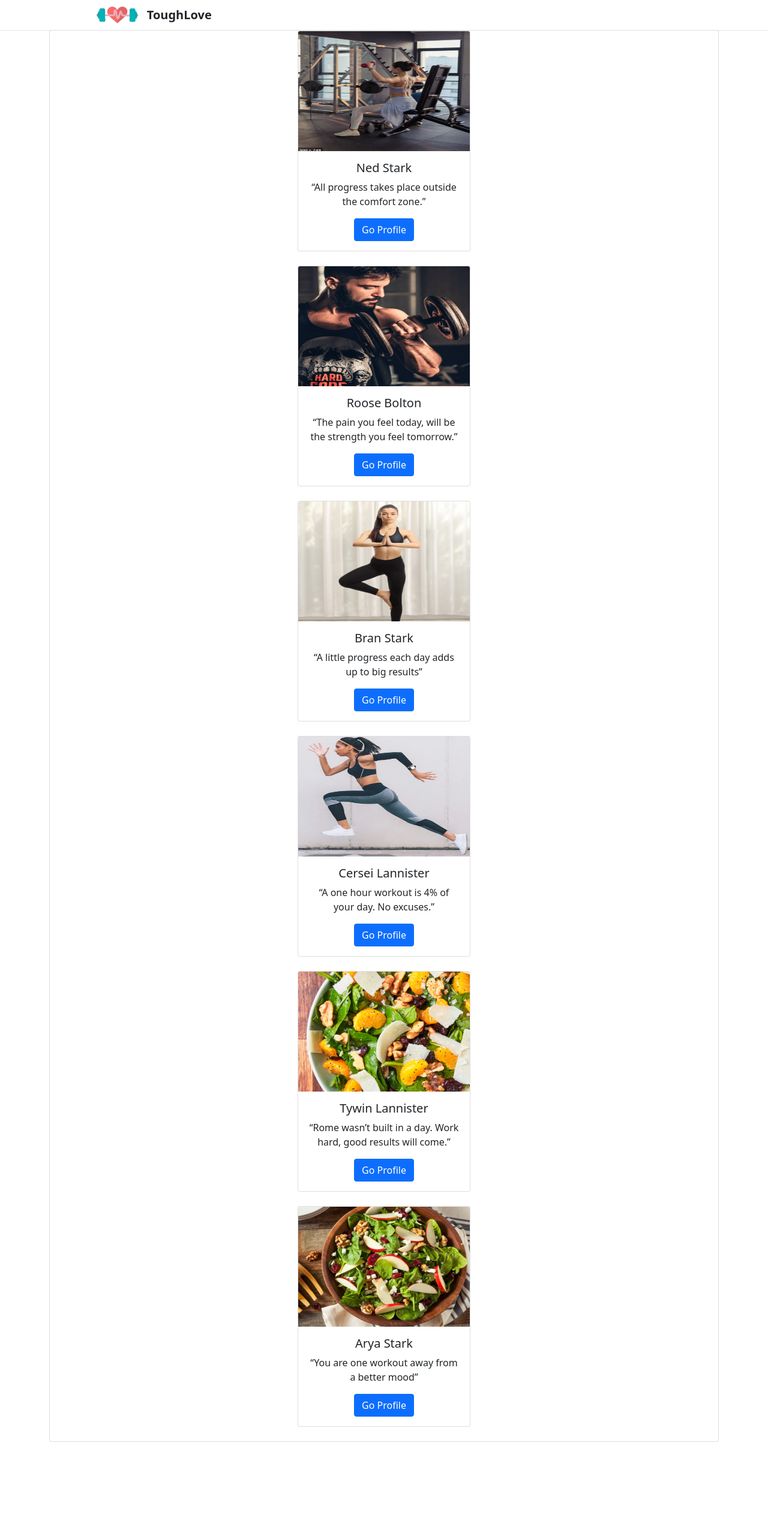
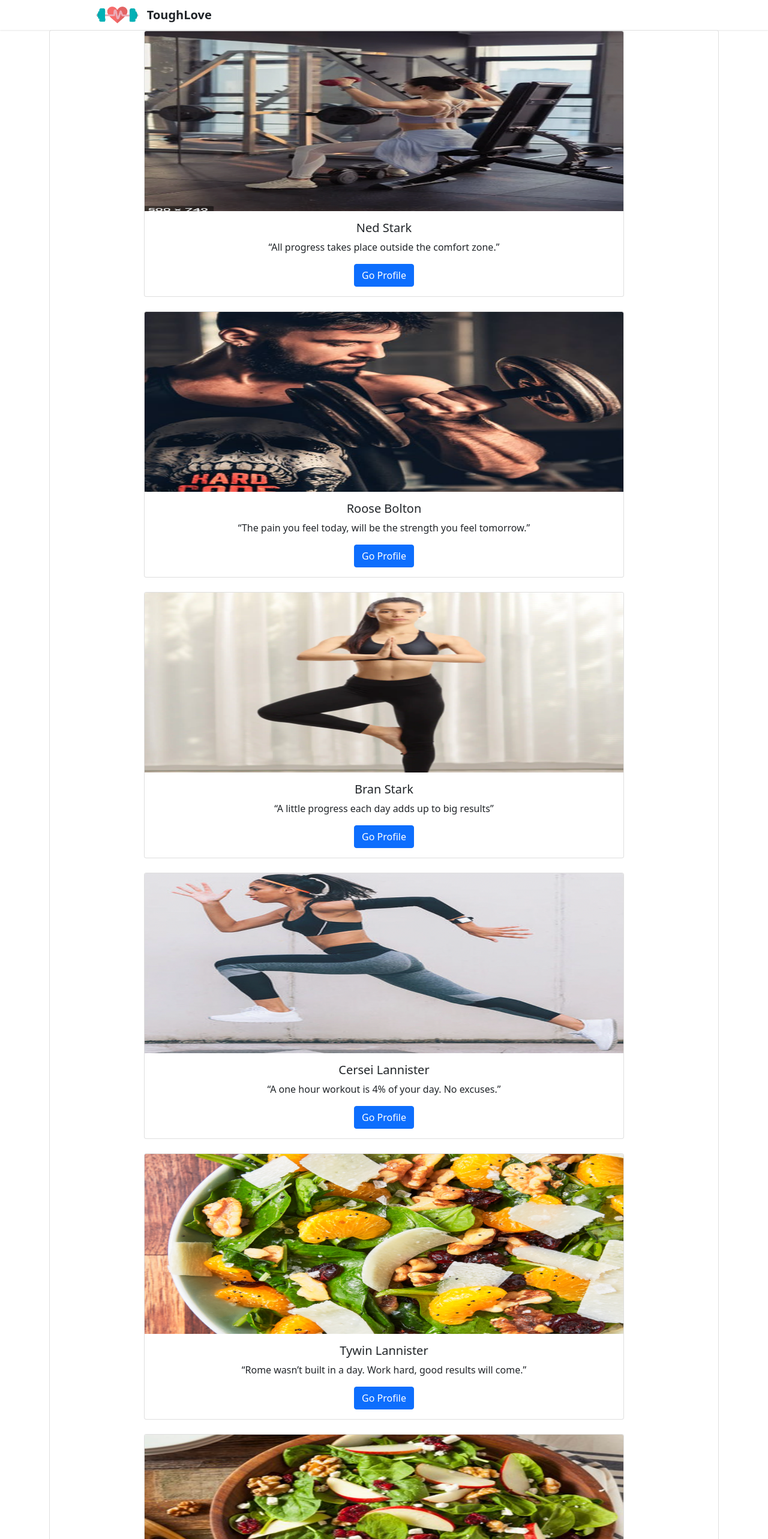
Before and after one commit to branden-nguyen24/Fitness_Social_Media_Web_Application, a React (Create React App) app: page /friendposts in a window 1280 px wide. Shown: the top 2566 px of the page at 60% size. Before the commit the page ends 2420 px from the top, so only its background shows below. Built offline with nearby package versions, Linux system fonts and the light colour scheme.

Commit message:
making friend posts look bigger, pics are stretching tho

```diff
--- a/src/components/FriendPosts.js
+++ b/src/components/FriendPosts.js
@@ -13,8 +13,8 @@ const FriendPosts = () => {
     return (
 
         <div class="card mb-3" style={{display: 'flex',  justifyContent:'center', alignItems:'center'}}>
-        <Card className="text-center" style={{ width: '18rem' }}>
-            <Card.Img variant="top" src={foo} height={200} width = {250} />
+        <Card className="text-center" style={{ width: '50rem' }}>
+            <Card.Img variant="top" src={foo} height={300} width = {250} />
                 <Card.Body>
                     <Card.Title> Ned Stark </Card.Title>
                         <Card.Text>
@@ -24,8 +24,8 @@ const FriendPosts = () => {
                 </Card.Body>
         </Card><br/>
 
-       <Card className="text-center" style={{ width: '18rem' }}>
-            <Card.Img variant="top" src={foo2} height={200} width = {250}/>
+       <Card className="text-center" style={{ width: '50rem' }}>
+            <Card.Img variant="top" src={foo2} height={300} width = {250}/>
                 <Card.Body>
                     <Card.Title>Roose Bolton</Card.Title>
                         <Card.Text>
@@ -35,8 +35,8 @@ const FriendPosts = () => {
             </Card.Body>
         </Card><br/>
 
-       <Card className="text-center" style={{ width: '18rem' }}>
-            <Card.Img variant="top" src={foo3} height={200} width = {250} />
+       <Card className="text-center" style={{ width: '50rem' }}>
+            <Card.Img variant="top" src={foo3} height={300} width = {250} />
             <Card.Body>
                 <Card.Title>Bran Stark </Card.Title>
                     <Card.Text>
@@ -46,8 +46,8 @@ const FriendPosts = () => {
             </Card.Body>
         </Card><br/>
 
-        <Card className="text-center" style={{ width: '18rem' }}>
-            <Card.Img variant="top" src={foo4} height={200} width = {250} />
+        <Card className="text-center" style={{ width: '50rem' }}>
+            <Card.Img variant="top" src={foo4} height={300} width = {250} />
             <Card.Body>
                 <Card.Title> Cersei Lannister </Card.Title>
                     <Card.Text>
@@ -57,8 +57,8 @@ const FriendPosts = () => {
             </Card.Body>
         </Card><br/>
 
-        <Card className="text-center" style={{ width: '18rem' }}>
-            <Card.Img variant="top" src={foo5} height={200} width = {250} />
+        <Card className="text-center" style={{ width: '50rem' }}>
+            <Card.Img variant="top" src={foo5} height={300} width = {250} />
             <Card.Body>
                 <Card.Title>Tywin Lannister </Card.Title>
                     <Card.Text>
@@ -68,8 +68,8 @@ const FriendPosts = () => {
             </Card.Body>
         </Card><br/>
 
-        <Card className="text-center" style={{ width: '18rem' }}>
-            <Card.Img variant="top" src={foo6} height={200} width = {250} />
+        <Card className="text-center" style={{ width: '50rem' }}>
+            <Card.Img variant="top" src={foo6} height={300} width = {250} />
             <Card.Body>
                 <Card.Title>Arya Stark </Card.Title>
                     <Card.Text>
```
